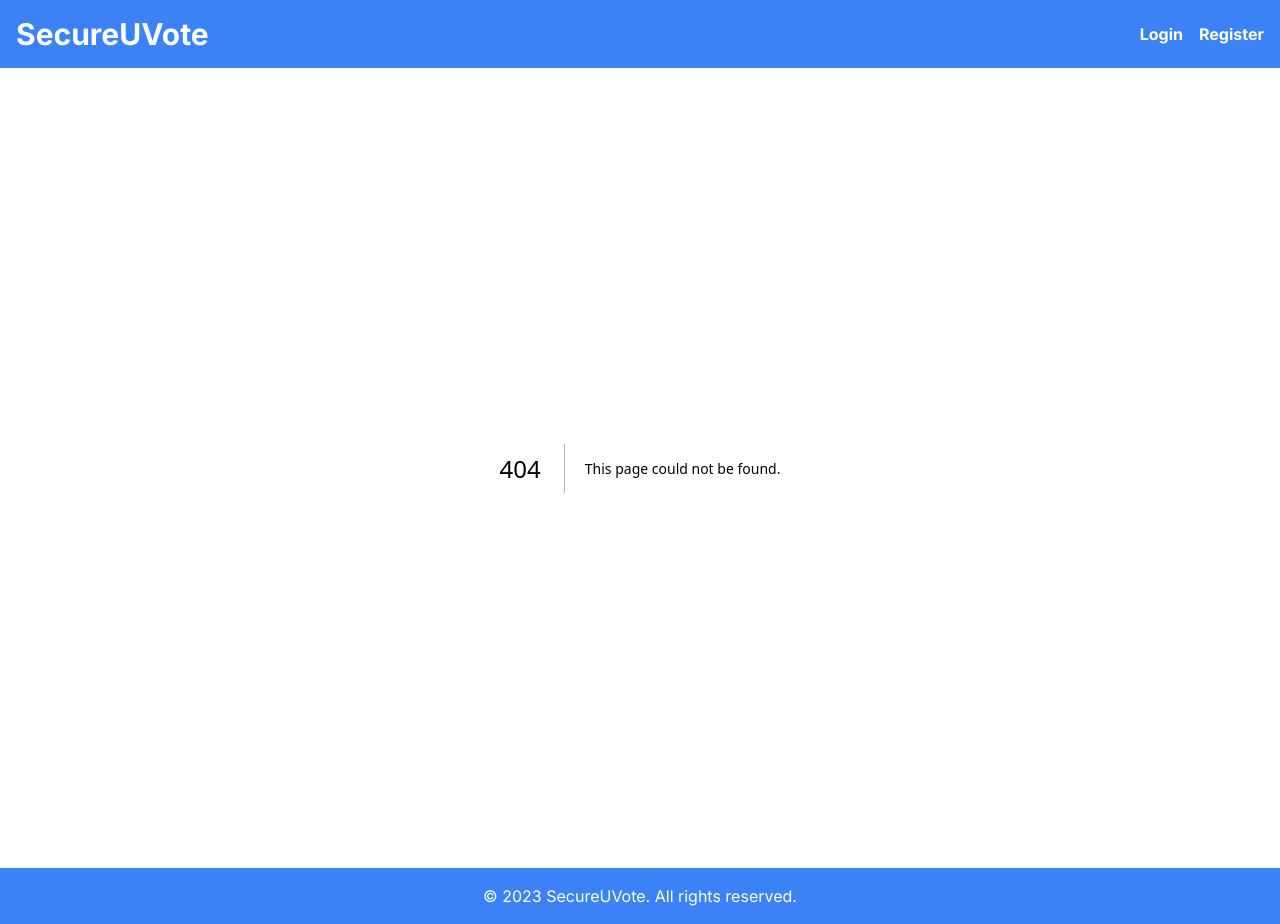
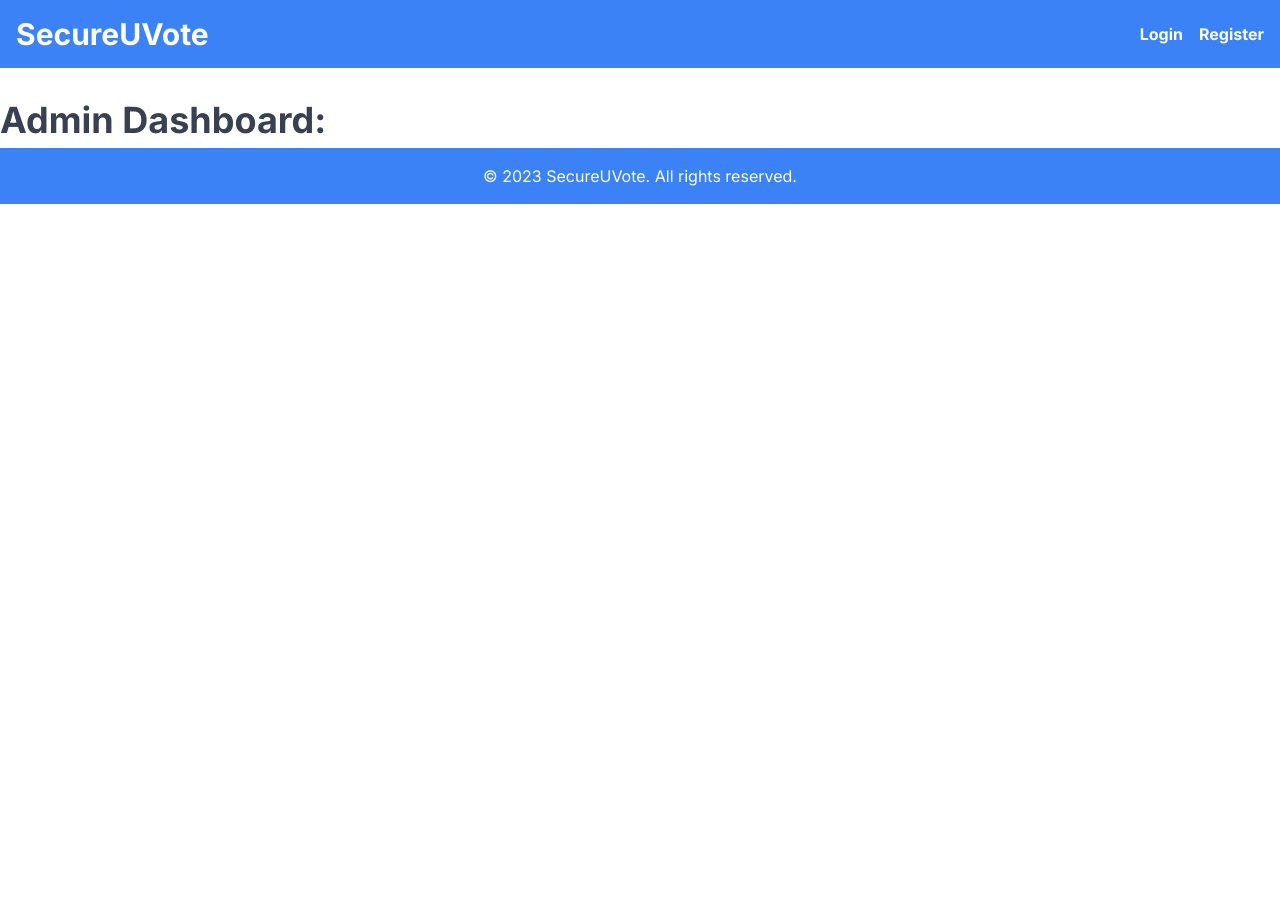
Before and after one commit to rebecca-kurtis/uledger-challenge, a Next.js app: page /admin in a window 1280 px wide. Before the commit this address had no page. After the commit the page ends 800 px from the top, so only its background shows below. Built offline with nearby package versions, Linux system fonts and the light colour scheme.

Commit message:
create admin dashboard page

```diff
--- /dev/null
+++ b/src/app/admin/page.tsx
@@ -0,0 +1,13 @@
+import React from "react";
+
+const AdminDashboard: React.FC = () => {
+  return (
+    <div>
+      <h1 className="mt-8 text-4xl text-gray-700 font-bold mb-2">
+        Admin Dashboard:
+      </h1>
+    </div>
+  );
+};
+
+export default AdminDashboard;
--- a/src/app/login/page.tsx
+++ b/src/app/login/page.tsx
@@ -1,5 +1,3 @@
-
-
 import React from 'react';
 import LoginForm from './LoginForm';
 
```
